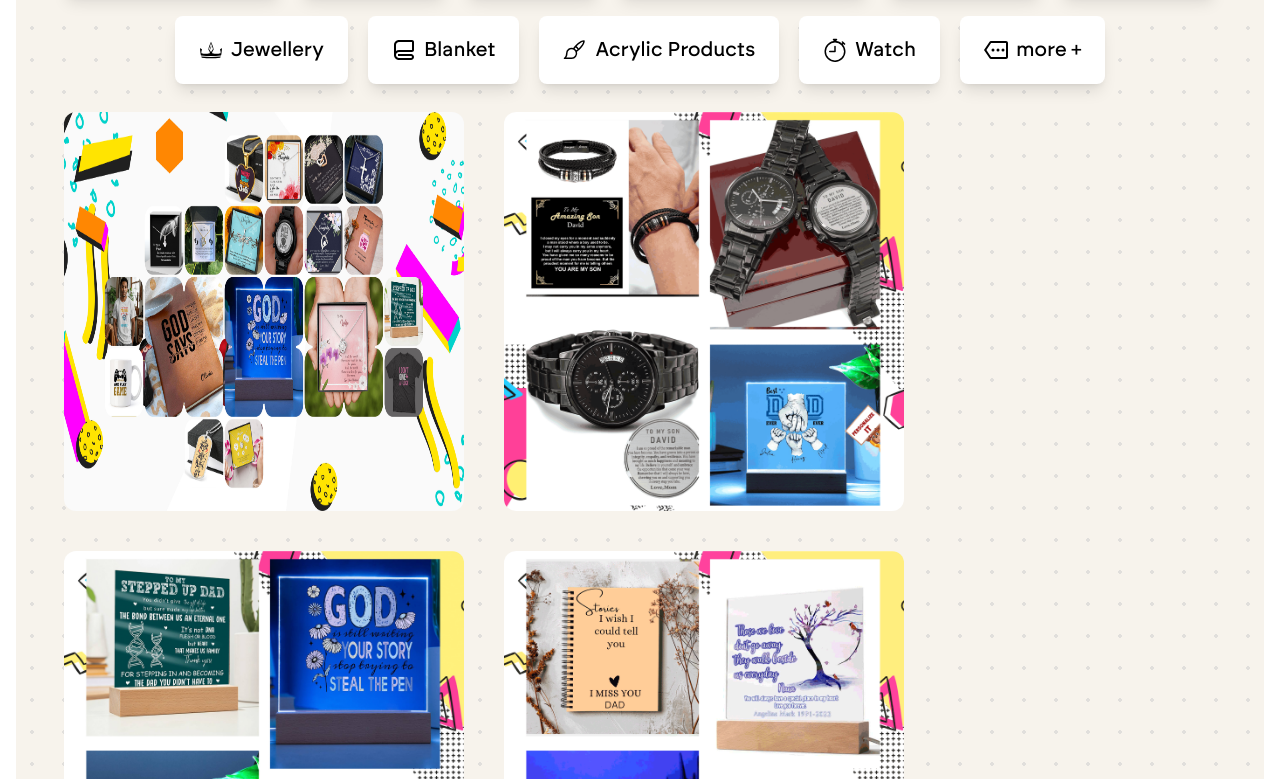
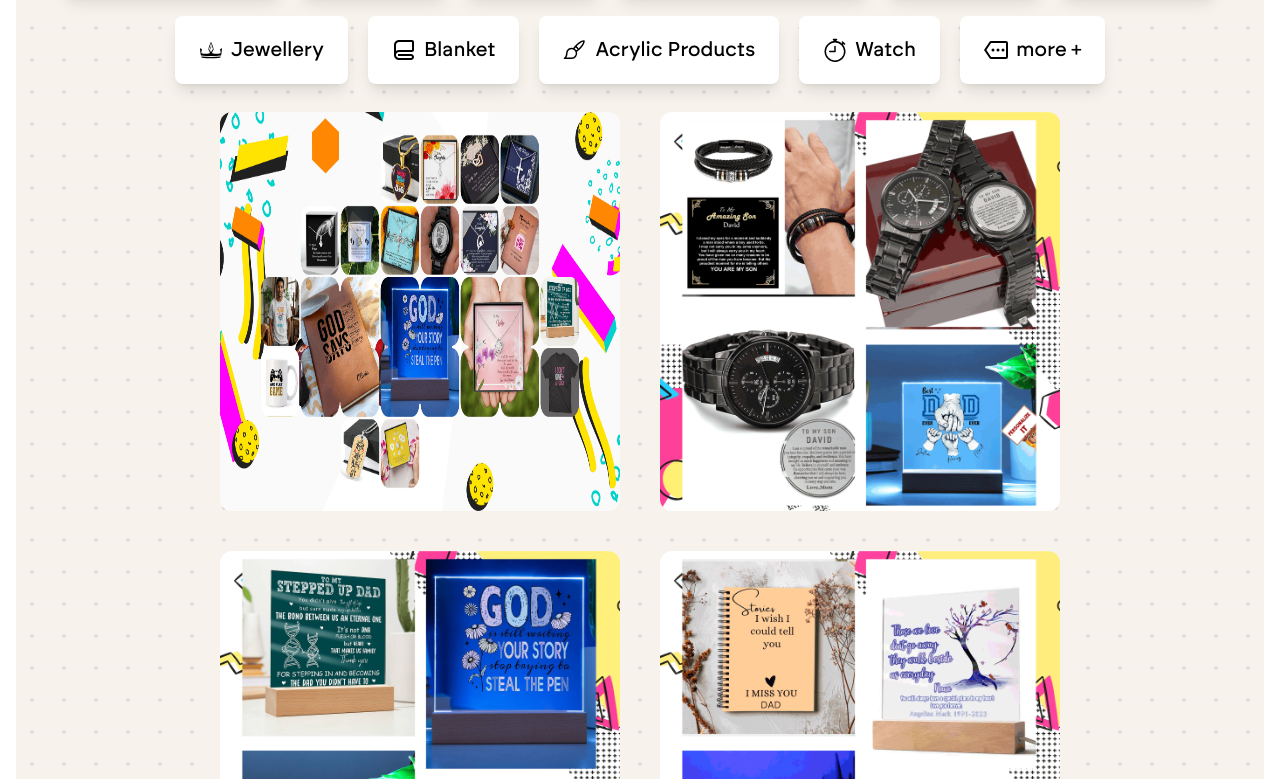
Before and after one commit to Mohammadarifcoding/designAgncy, a React (Vite) app: page / in a window 1280 px wide. Shown: the part 2381-3160 px from the top of the page. Built offline with nearby package versions, Linux system fonts and the light colour scheme.

Commit message:
Solved the desiging little bit

```diff
--- a/src/Pages/Home/AnyTask/AnyTask.jsx
+++ b/src/Pages/Home/AnyTask/AnyTask.jsx
@@ -20,7 +20,7 @@ const AnyTask = () => {
             }
            </div>
 
-           <div className="mt-7 flex gap-10 flex-wrap">
+           <div className="mt-7 flex gap-10 justify-center flex-wrap">
            {
                 PortfolioData.slice(0,number).map((item)=>(
                     <img className='lg:w-[400px] md:w-[300px]  w-[250px] rounded-xl' src={item} alt="" />
```
